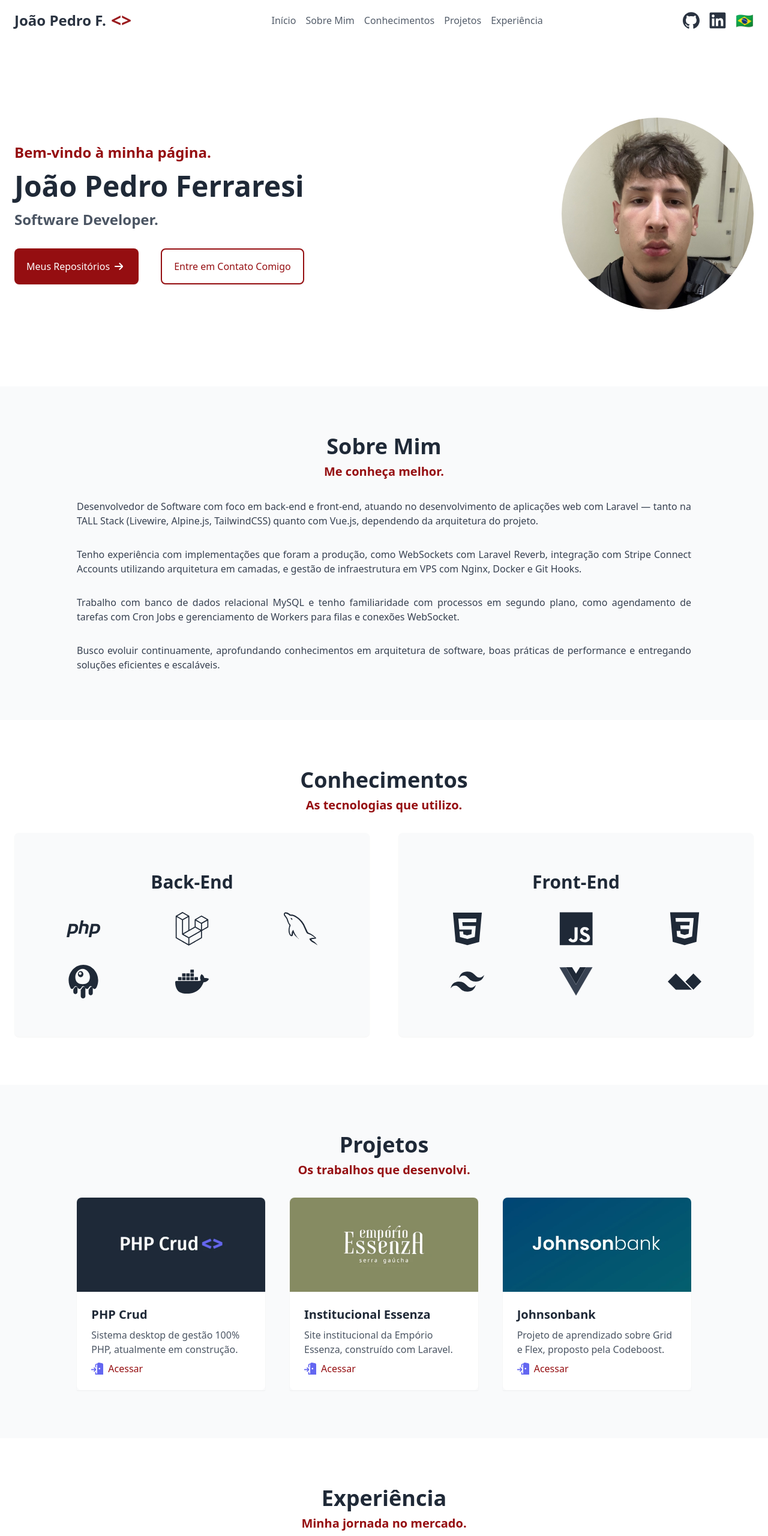
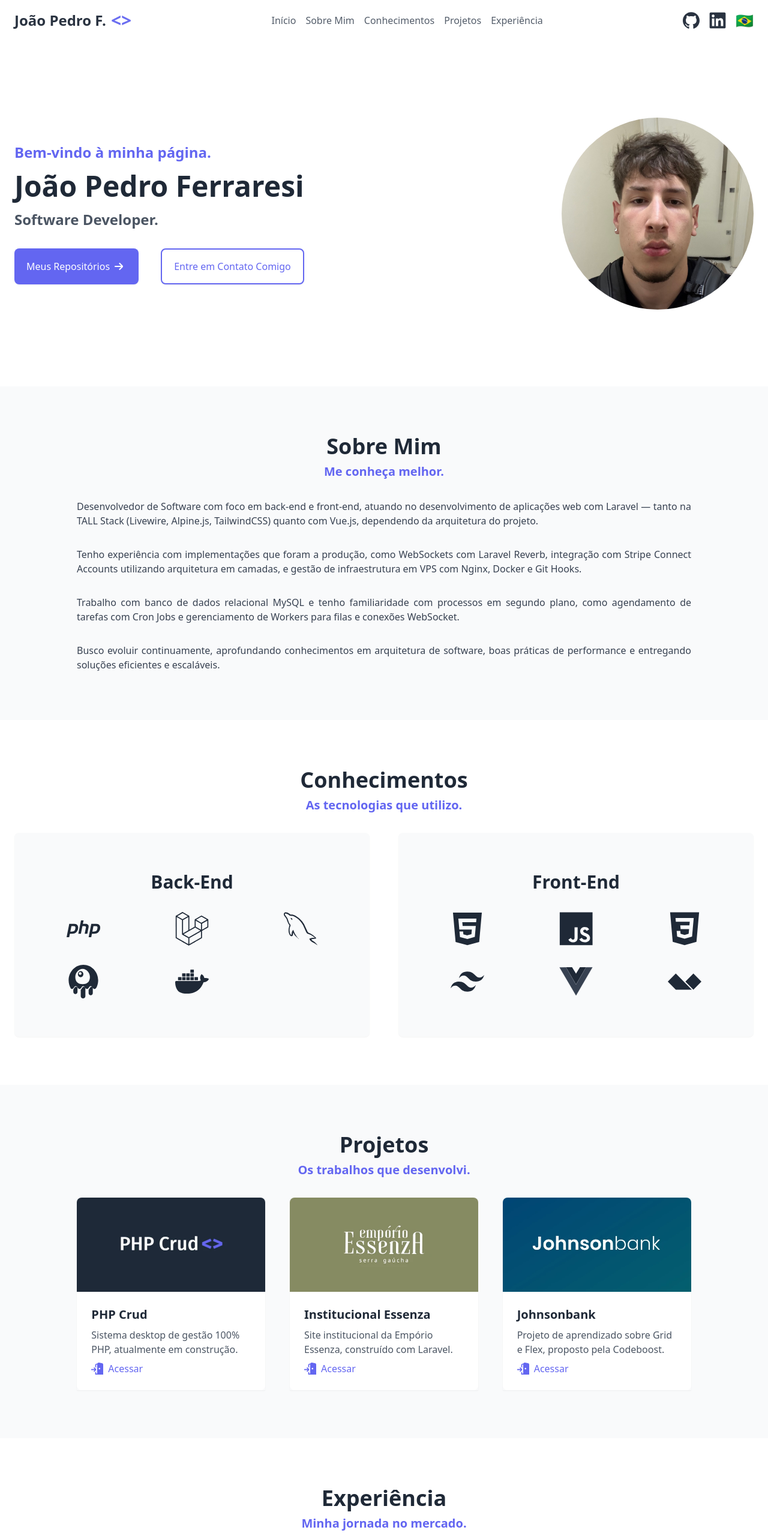
Before and after one commit to JohnsonBeast7/site-joao, a website built with Vite: page index.html in a window 1280 px wide. Shown: the top 2560 px of the page at 60% size. Built offline with nearby package versions, Linux system fonts and the light colour scheme.

Commit message:
Revert "change theme color from indigo to #950e11 and update favicon"
This reverts commit ed8d9d7533cc222def7031fdf574ef86d42a559e.

```diff
--- a/index.html
+++ b/index.html
@@ -2,7 +2,7 @@
 <html lang="pt-BR" class="scroll-smooth">
   <head>
     <meta charset="UTF-8" />
-    <link rel="icon" type="image/svg+xml" href="/images/favicon.svg" />
+    <link rel="icon" type="image" href="/images/favicon.png" />
     <meta name="viewport" content="width=device-width, initial-scale=1.0" />
 
     <!-- Primary Meta Tags -->
@@ -29,7 +29,7 @@
       <div class="w-full flex flex-row justify-between max-w-[1328px] px-6 m-auto">
         <div class="flex flex-row gap-2 items-center">
           <h1 class="sm:text-2xl text-xl text-gray-800 font-bold">João Pedro F.</h1>
-          <p class="sm:text-3xl text-2xl text-brand-500 font-bold">&lt;&gt;</p>
+          <p class="sm:text-3xl text-2xl text-indigo-500 font-bold">&lt;&gt;</p>
         </div>
         <div class="lg:flex hidden flex-row gap-4 items-center text-gray-600">
           <a href="#inicio" class="link-interno hover:text-gray-800 transition duration-300" data-i18n="nav.home">Início</a>
@@ -49,16 +49,16 @@
     <section id="inicio" class="lg:pt-32 lg:pb-32 pt-16 pb-16 flex lg:flex-row flex-col lg:gap-0 gap-12 items-center bg-white justify-between w-full max-w-[1328px] px-6 py-4 m-auto">
       <div class="flex flex-col sm:gap-8 gap-6 w-fit">
         <div class="flex flex-col sm:gap-4 gap-2">
-          <h3 class="font-semibold text-brand-500 sm:text-2xl text-xl" data-i18n="hero.welcome">Bem-vindo à minha página.</h3>
+          <h3 class="font-semibold text-indigo-500 sm:text-2xl text-xl" data-i18n="hero.welcome">Bem-vindo à minha página.</h3>
           <h1 class="sm:text-5xl text-4xl text-gray-800 font-bold" data-i18n="hero.name">João Pedro Ferraresi</h1>
           <h3 class="font-bold text-gray-600 sm:text-2xl text-xl" data-i18n="hero.role">Software Developer.</h3>
         </div>
         <div class="btn-hero-container flex sm:flex-row flex-col sm:justify-between sm:gap-0 gap-4 w-full">
-          <a href="https://github.com/JohnsonBeast7" target="_blank" class="flex flex-row sm:justify-normal justify-center items-center gap-1 bg-brand-500 transition duration-300 hover:bg-brand-600 py-4 px-5 text-white rounded-lg font-medium shadow-sm">
+          <a href="https://github.com/JohnsonBeast7" target="_blank" class="flex flex-row sm:justify-normal justify-center items-center gap-1 bg-indigo-500 transition duration-300 hover:bg-indigo-600 py-4 px-5 text-white rounded-lg font-medium shadow-sm">
             <p data-i18n="hero.btn_repos">Meus Repositórios</p>
             <img class="h-6 w-6" src="/images/arrow.svg" alt="Seta pra direita">
           </a>
-          <a href="https://wa.me/5554999960395" target="_blank" class="border-2 border-brand-500 py-4 px-5 text-brand-500 rounded-lg font-medium shadow-sm bg-white hover:bg-brand-50 transition duration-300 sm:text-left text-center" data-i18n="hero.btn_contact">Entre em Contato Comigo</a>
+          <a href="https://wa.me/5554999960395" target="_blank" class="border-2 border-indigo-500 py-4 px-5 text-indigo-500 rounded-lg font-medium shadow-sm bg-white hover:bg-indigo-50 transition duration-300 sm:text-left text-center" data-i18n="hero.btn_contact">Entre em Contato Comigo</a>
         </div>
       </div>
       <img class="sm:max-w-[320px] max-w-[272px] rounded-full" src="/images/joao-pedro.jpg" alt="João Pedro Ferraresi">
@@ -68,7 +68,7 @@
       <div class="flex flex-col gap-8 max-w-[1072px] px-6 py-4 m-auto">
         <div class="flex flex-col gap-2">
           <h2 class="text-center font-bold text-4xl text-gray-800" data-i18n="about.title">Sobre Mim</h2>
-          <h2 class="text-center text-brand-500 font-semibold text-xl" data-i18n="about.subtitle">Me conheça melhor.</h2>
+          <h2 class="text-center text-indigo-500 font-semibold text-xl" data-i18n="about.subtitle">Me conheça melhor.</h2>
         </div>
         <div class="flex flex-col gap-8 text-gray-700 text-justify">
           <p class="sm:text-base text-sm" data-i18n="about.p1">Desenvolvedor de Software com foco em back-end e front-end, atuando no desenvolvimento de aplicações web com Laravel — tanto na TALL Stack (Livewire, Alpine.js, TailwindCSS) quanto com Vue.js, dependendo da arquitetura do projeto.</p>
@@ -83,7 +83,7 @@
       <div class="w-full flex flex-col gap-8 max-w-[1328px] px-6 py-4 m-auto">
         <div class="flex flex-col gap-2">
           <h2 class="text-center font-bold text-4xl text-gray-800" data-i18n="skills.title">Conhecimentos</h2>
-          <h2 class="text-center text-brand-500 font-semibold text-xl" data-i18n="skills.subtitle">As tecnologias que utilizo.</h2>
+          <h2 class="text-center text-indigo-500 font-semibold text-xl" data-i18n="skills.subtitle">As tecnologias que utilizo.</h2>
         </div>
         <div class="w-full flex lg:flex-row flex-col gap-12 items-center">
           <div class="flex flex-col gap-8 py-16 bg-gray-50 w-full lg:max-w-full max-w-[728px] rounded-lg shadow-sm">
@@ -115,7 +115,7 @@
       <div class="flex flex-col gap-8 max-w-[1072px] px-6 py-4 m-auto">
         <div class="flex flex-col gap-2">
           <h2 class="text-center font-bold text-4xl text-gray-800" data-i18n="projects.title">Projetos</h2>
-          <h2 class="text-center text-brand-500 font-semibold text-xl" data-i18n="projects.subtitle">Os trabalhos que desenvolvi.</h2>
+          <h2 class="text-center text-indigo-500 font-semibold text-xl" data-i18n="projects.subtitle">Os trabalhos que desenvolvi.</h2>
         </div>
         <div class="w-full grid lg:grid-cols-3 md:grid-cols-2 grid-cols-1 text-gray-700 text-justify lg:gap-10 gap-y-12 justify-items-center">
           <div class="w-full max-w-[314px] flex flex-col text-left shadow-sm h-full">
@@ -123,10 +123,10 @@
             <div class="flex flex-col gap-2 bg-white rounded-b-lg py-6 px-6 flex-1">
               <h3 class="text-gray-800 text-xl font-semibold">PHP Crud</h3>
               <p class="text-gray-600 flex-1" data-i18n="project1.desc">Sistema desktop de gestão 100% PHP, atualmente em construção.</p>
-              <a href="https://github.com/JohnsonBeast7/crud-php" target="_blank" class="hover:underline hover:decoration-brand-500">
+              <a href="https://github.com/JohnsonBeast7/crud-php" target="_blank" class="hover:underline hover:decoration-indigo-500">
                 <div class="flex flex-row gap-2 items-center">
                   <img class="h-5 w-5" src="/images/acessar.svg" alt="Acessar Projeto">
-                  <p class="text-brand-500 font-medium" data-i18n="projects.access">Acessar</p>
+                  <p class="text-indigo-500 font-medium" data-i18n="projects.access">Acessar</p>
                 </div>
               </a>
             </div>
@@ -136,10 +136,10 @@
             <div class="flex flex-col gap-2 bg-white rounded-b-lg py-6 px-6 flex-1">
               <h3 class="text-gray-800 text-xl font-semibold">Institucional Essenza</h3>
               <p class="text-gray-600 flex-1" data-i18n="project2.desc">Site institucional da Empório Essenza, construído com Laravel.</p>
-              <a href="https://www.emporioessenza.com.br/seja-franqueado" target="_blank" class="hover:underline hover:decoration-brand-500">
+              <a href="https://www.emporioessenza.com.br/seja-franqueado" target="_blank" class="hover:underline hover:decoration-indigo-500">
                 <div class="flex flex-row gap-2 items-center">
                   <img class="h-5 w-5" src="/images/acessar.svg" alt="Acessar Projeto">
-                  <p class="text-brand-500 font-medium" data-i18n="projects.access">Acessar</p>
+                  <p class="text-indigo-500 font-medium" data-i18n="projects.access">Acessar</p>
                 </div>
               </a>
             </div>
@@ -149,10 +149,10 @@
             <div class="flex flex-col gap-2 bg-white rounded-b-lg py-6 px-6 flex-1">
               <h3 class="text-gray-800 text-xl font-semibold">Johnsonbank</h3>
               <p class="text-gray-600 flex-1" data-i18n="project3.desc">Projeto de aprendizado sobre Grid e Flex, proposto pela Codeboost.</p>
-              <a href="https://johnsonbank.vercel.app" target="_blank" class="hover:underline hover:decoration-brand-500">
+              <a href="https://johnsonbank.vercel.app" target="_blank" class="hover:underline hover:decoration-indigo-500">
                 <div class="flex flex-row gap-2 items-center">
                   <img class="h-5 w-5" src="/images/acessar.svg" alt="Acessar Projeto">
-                  <p class="text-brand-500 font-medium" data-i18n="projects.access">Acessar</p>
+                  <p class="text-indigo-500 font-medium" data-i18n="projects.access">Acessar</p>
                 </div>
               </a>
             </div>
@@ -165,7 +165,7 @@
       <div class="w-full flex flex-col gap-8 max-w-[1328px] px-6 py-4 m-auto">
         <div class="flex flex-col gap-2">
           <h2 class="text-center font-bold text-4xl text-gray-800" data-i18n="experience.title">Experiência</h2>
-          <h2 class="text-center text-brand-500 font-semibold text-xl" data-i18n="experience.subtitle">Minha jornada no mercado.</h2>
+          <h2 class="text-center text-indigo-500 font-semibold text-xl" data-i18n="experience.subtitle">Minha jornada no mercado.</h2>
         </div>
         <div class="py-8 px-6 bg-gray-50 flex flex-col gap-4 items-start rounded-lg shadow-sm">
           <div class="flex flex-col gap-2">
@@ -183,7 +183,7 @@
         <div class="flex flex-col gap-1">
           <div class="flex flex-row gap-2 items-center sm:justify-start justify-center">
             <h1 class="sm:text-xl text-lg text-gray-800 font-bold">João Pedro F.</h1>
-            <p class="sm:text-2xl text-xl text-brand-500 font-bold">&lt;&gt;</p>
+            <p class="sm:text-2xl text-xl text-indigo-500 font-bold">&lt;&gt;</p>
           </div>
           <h3 class="text-gray-600 text-base" data-i18n="footer.role">Software Developer.</h3>
         </div>
--- a/tailwind.config.js
+++ b/tailwind.config.js
@@ -3,13 +3,6 @@
   content: ["./*.html", "./src/**/*.{html,js}"],
   theme: {
     extend: {
-      colors: {
-        brand: {
-          50:  '#fef2f2',
-          500: '#950e11',
-          600: '#7a0b0e',
-        },
-      },
       backgroundImage: {
         'hero': "url('/src/imgs/bg-hero.webp')",
         'servico-1': "url('/src/imgs/servicos-1.webp')",
```
Also changed, not shown: public/images/favicon.svg (deleted).
